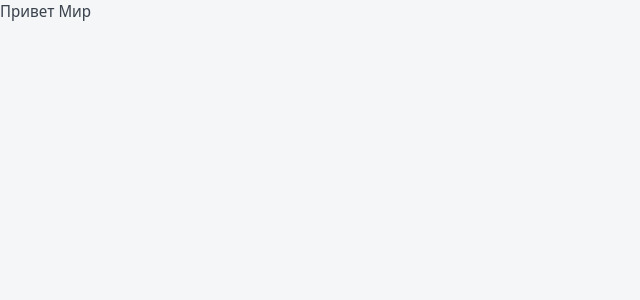
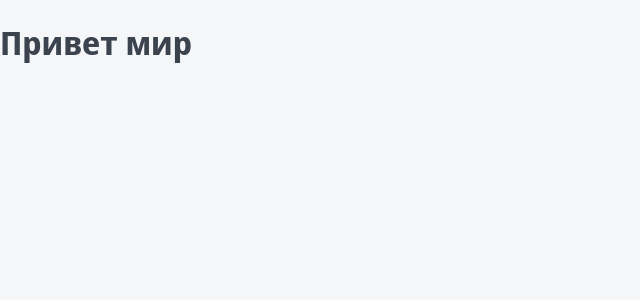
Before and after one commit to Yuzeyzer/react-next-ssr-typescript-top-api, a Next.js app: page / in a window 1280 px wide. Shown: the top 300 px of the page, without its empty margins (0-640 px from the left). Built offline with nearby package versions, Linux system fonts and the light colour scheme.

Commit message:
fixed import path

```diff
--- a/components/Htag/index.tsx
+++ b/components/Htag/index.tsx
@@ -1,5 +1,5 @@
-const Htag = (): JSX.Element => {
-	return <></>;
+import { IHtagProps } from './Htag.props';
+
+export const Htag = ({ tag, children }: IHtagProps): JSX.Element => {
+	return <h1>{children}</h1>;
 };
-
-export default Htag;
--- a/components/index.ts
+++ b/components/index.ts
@@ -0,0 +1 @@
+export * from './Htag';
--- a/pages/index.tsx
+++ b/pages/index.tsx
@@ -1,3 +1,9 @@
+import { Htag } from '../components';
+
 export default function Home(): JSX.Element {
-	return <div>Привет Мир</div>;
+	return (
+		<div>
+			<Htag tag='h1'>Привет мир</Htag>
+		</div>
+	);
 }
```
